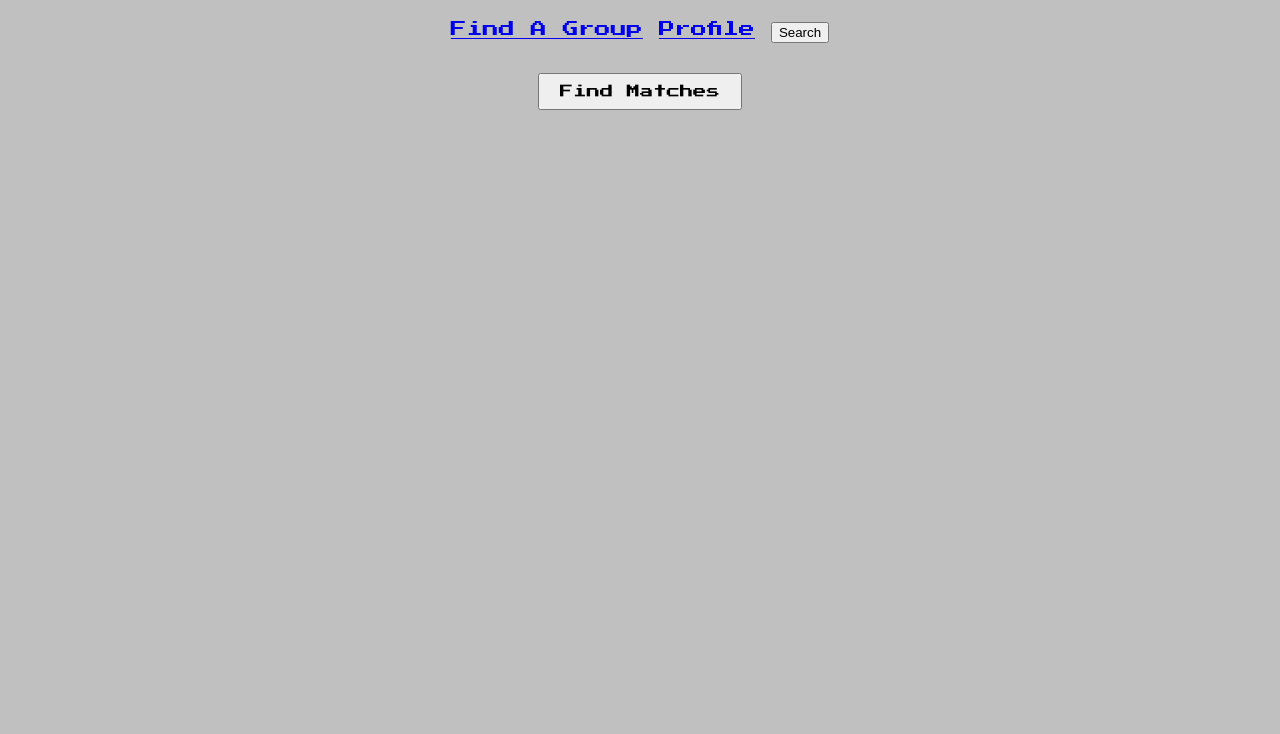
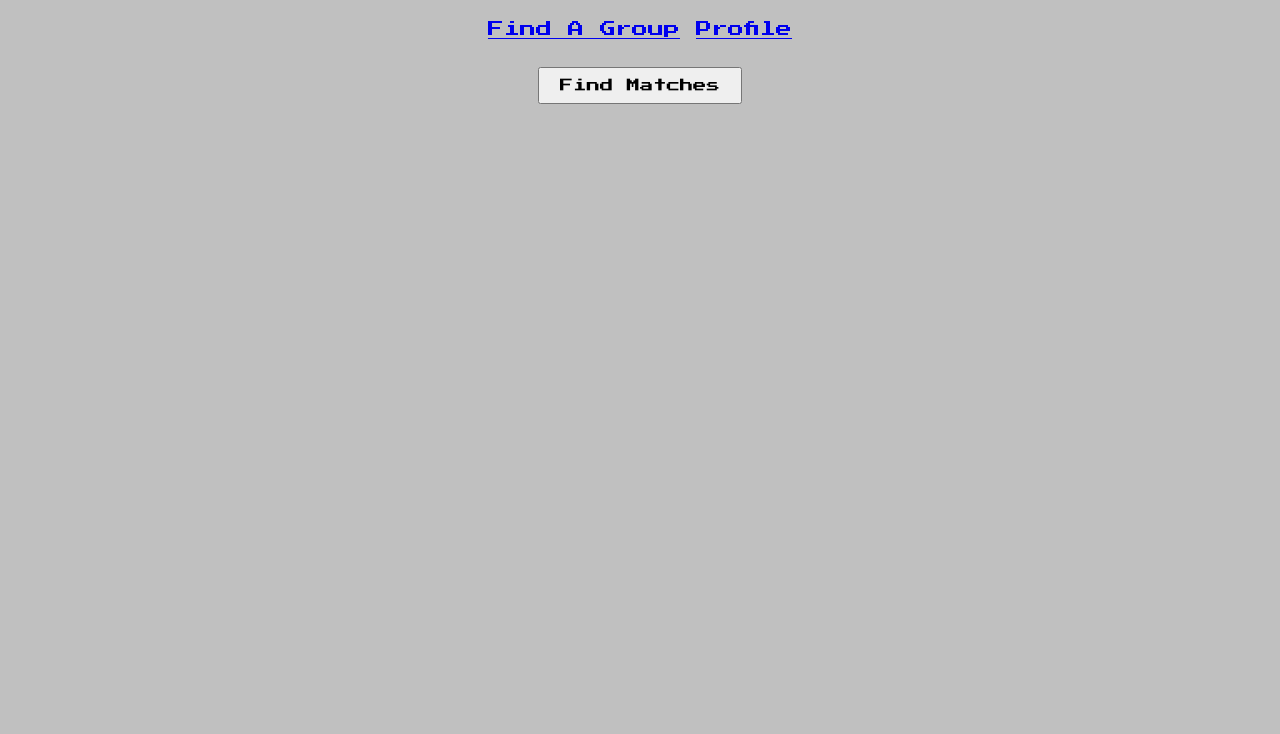
Before and after one commit to Saihajy/sfu_studbuds, a website: page src/main/resources/static/group.html in a window 1280 px wide. Shown: the part 66-800 px from the top of the page. Drawn offline with Linux system fonts and the light colour scheme.

Commit message:
remove search

```diff
--- a/src/main/resources/static/group.html
+++ b/src/main/resources/static/group.html
@@ -19,7 +19,6 @@
     <nav class="nav-link" style="text-align: center;">
         <a href="group.html">Find A Group</a>
         <a href="profile.html">Profile</a>
-        <button type="button" id="search">Search</button>
     </nav>
 
     <div style="text-align: center; margin: 30px;">
```
